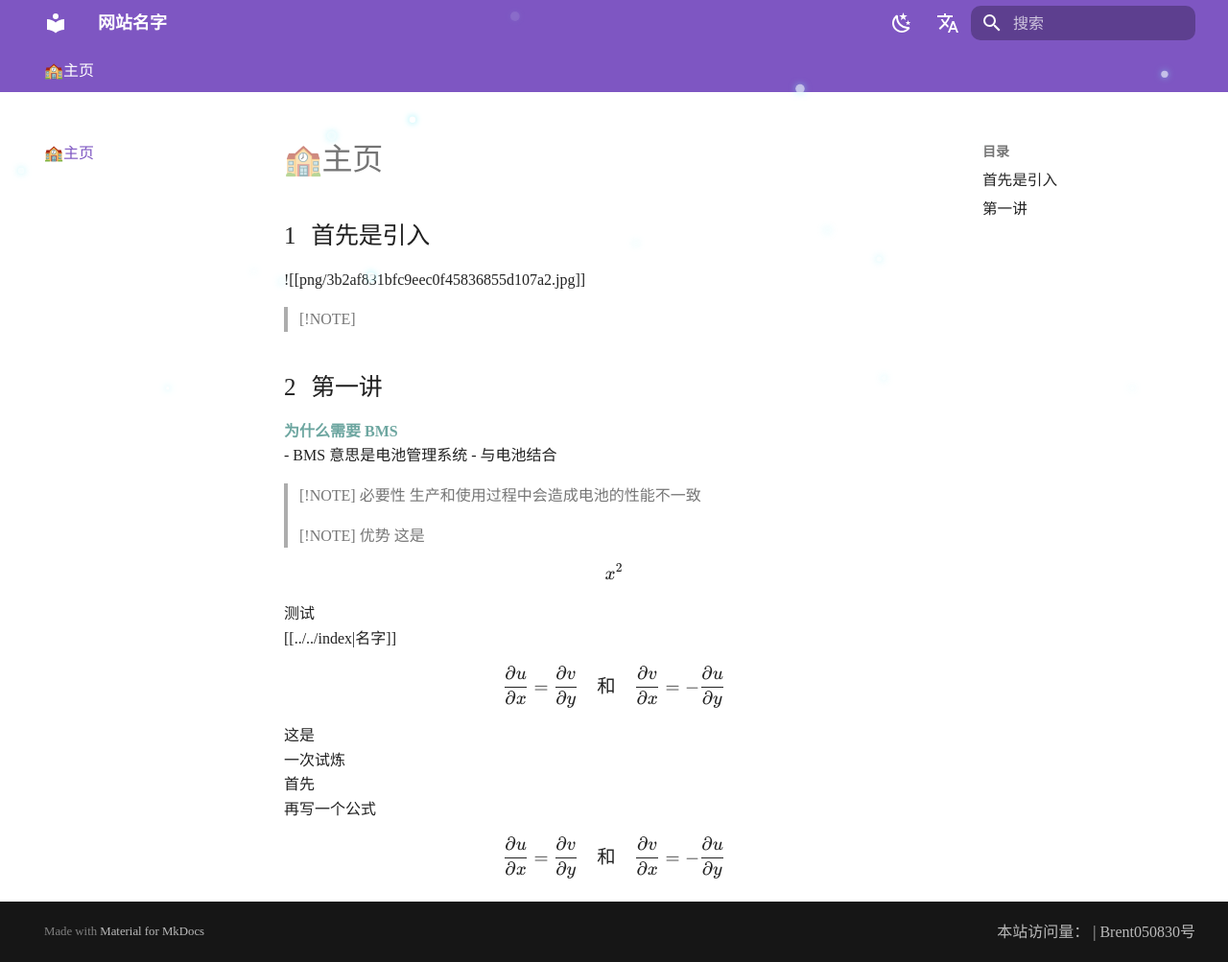
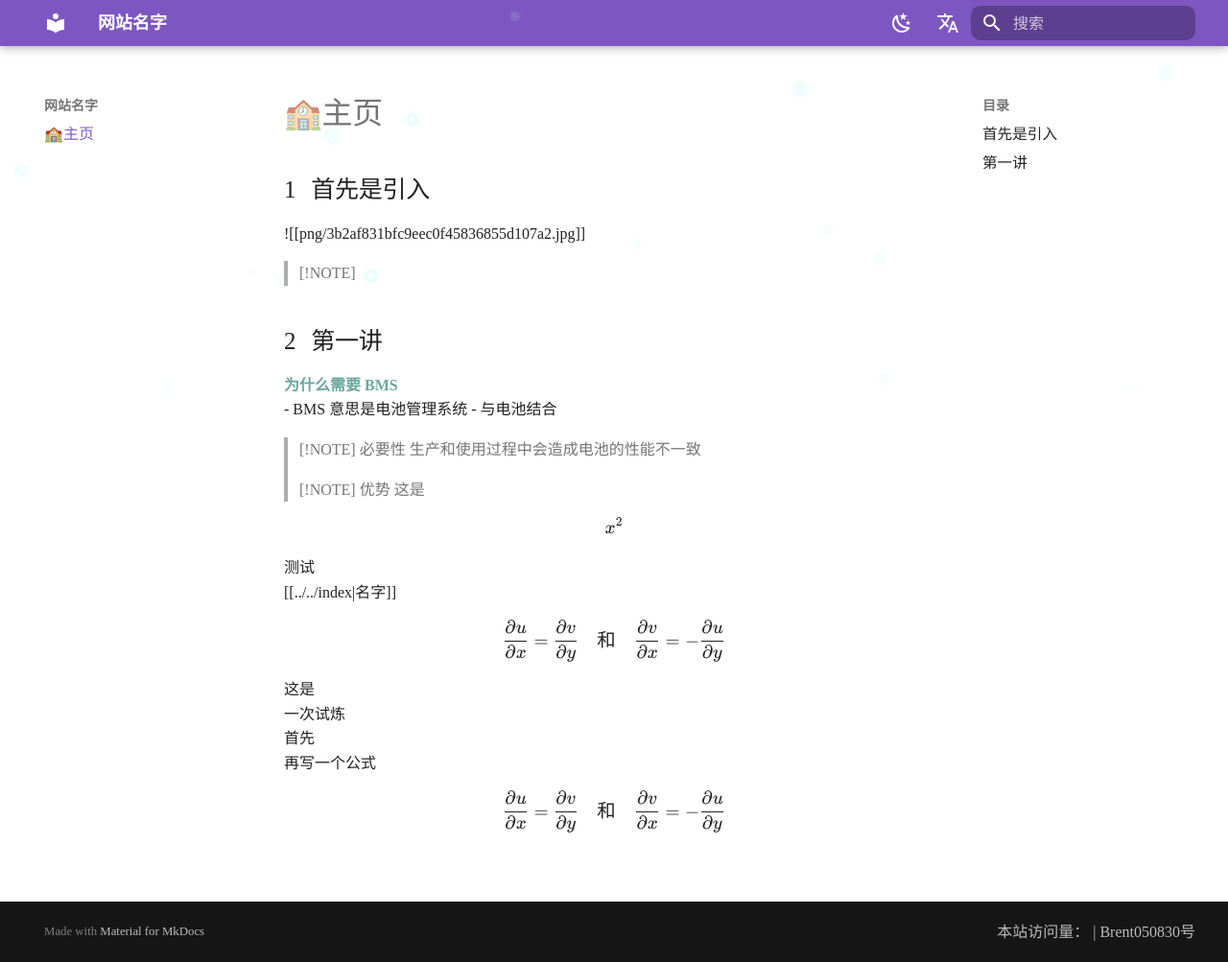
Before and after one commit to Brent050830/ceshi, an MkDocs documentation site: the page built from docs/index.md, in a window 1280 px wide and 1003 px high. Shown: the whole window at 96% size. Built offline with MkDocs 1.6.1 and Material for MkDocs 9.7.7, drawn with Linux system fonts in a browser that asks for light colours; some web fonts are replaced; comment, search, counter and statistics services are not loaded.

Commit message:
Update mkdocs.yml

```diff
--- a/mkdocs.yml
+++ b/mkdocs.yml
@@ -45,31 +45,6 @@
       toggle:
         icon: material/weather-sunny
         name: Switch to light mode
-  features:
-    - announce.dismiss #呈现可标记为由用户读取的临时公告，可以包含一个用于取消当前公告的按钮
-    - toc.follow
-    - navigation.instant
-    #- header.autohide  #自动隐藏
-    - navigation.tracking #地址栏中的 URL 将自动更新为在目录中突出显示的活动锚点
-    - navigation.instant.prefetch
-    - navigation.instant.progress
-    - navigation.tabs #顶级部分将呈现在上面视口标题下方的菜单层中，但在移动设备上保持原样
-    # - navigation.tabs.sticky  #启用粘性选项卡后，导航选项卡将锁定在标题下方，并在向下滚动时始终保持可见
-    # - navigation.sections #启用部分后，顶级部分在边栏中呈现为1220px以上视口的组，但在移动设备上保持原样
-    - navigation.top # 返回顶部的按钮 在上滑时出现
-    - navigation.footer #页脚将呈现在边栏中，但在移动设备上保持原样
-    - search.suggest # 搜索输入一些字母时推荐补全整个单词
-    - search.highlight # 搜索出的文章关键词加入高亮
-    - search.share #搜索分享按钮
-    # - navigation.expand # 打开Tab时左侧目录全部展开
-    - navigation.indexes #启用节索引页后，可以将文档直接附加到节
-    - content.tabs.link
-    - content.tooltips
-    - content.code.copy #代码复制
-    - content.code.select
-    - content.action.edit
-    - content.action.view
-    - content.code.annotate
 
 extra:
   alternate:
```
